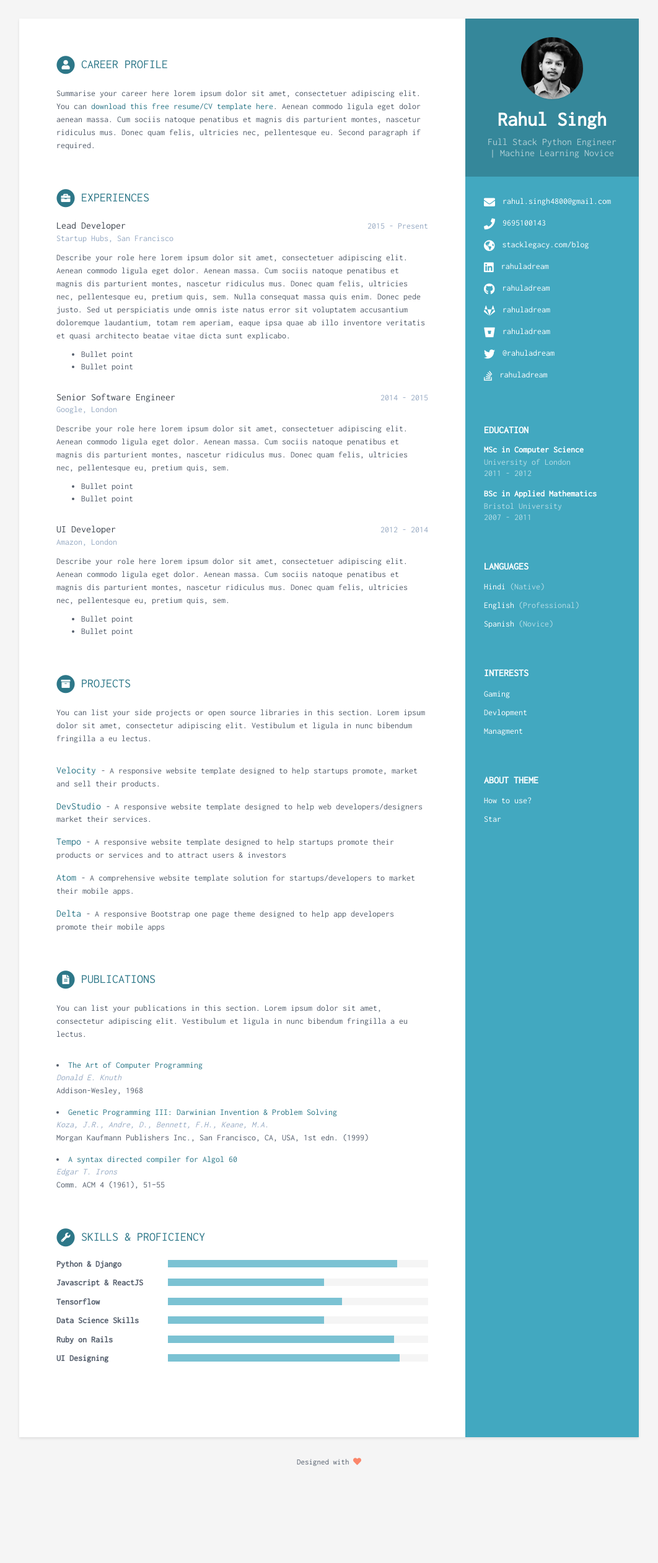
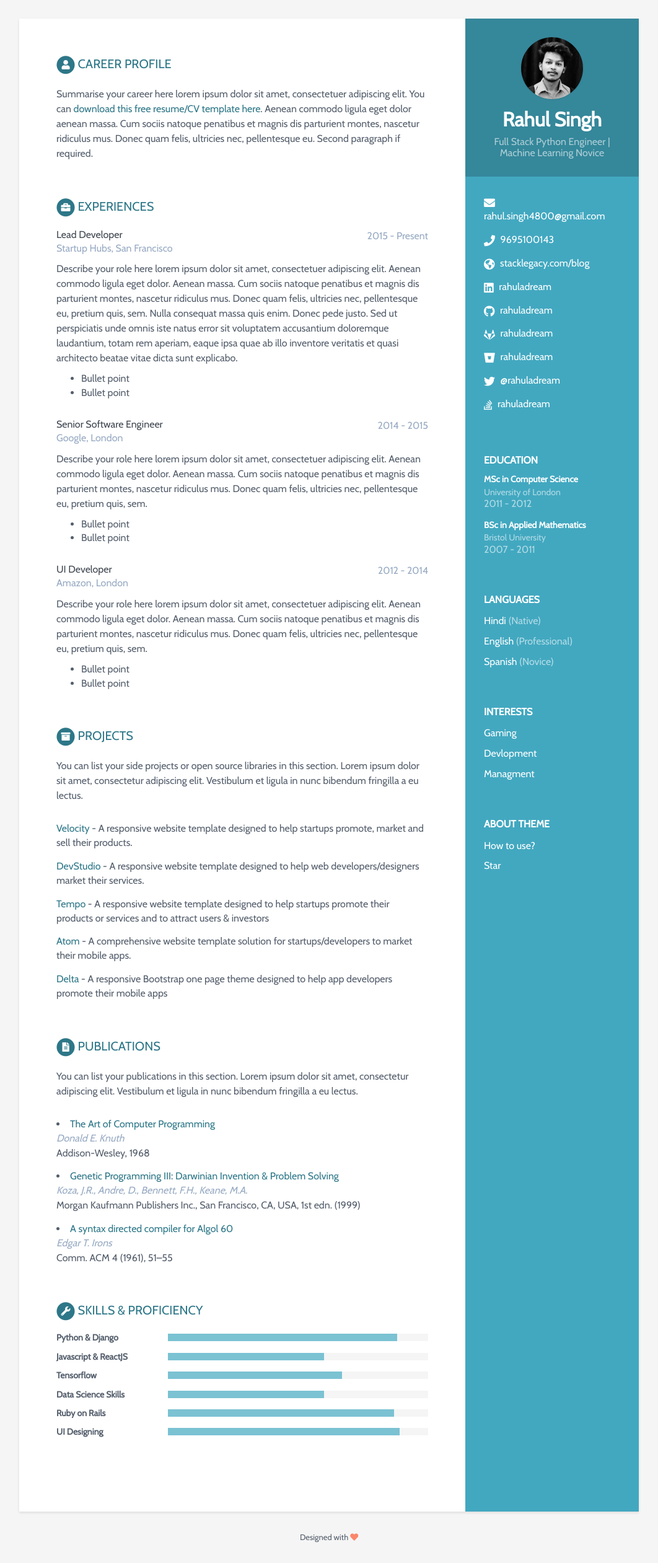
Before and after one commit to rahuladream/rahuladream.github.io, a Jekyll site: the page built from index.html, in a window 1280 px wide. Shown: the whole page at 62% size, without its empty margins (109-1171 px from the left). Built offline with Jekyll 4.4.1, drawn with Linux system fonts in a browser that asks for light colours; before the commit the page ends 2400 px from its top, so only the background shows below that.

Commit message:
added in final base

```diff
--- a/_sass/_base.scss
+++ b/_sass/_base.scss
@@ -7,10 +7,11 @@
 
 
 body {
-    font-family: 'Inconsolata', monospace;
+    // font-family: 'Inconsolata', monospace;
+    font-family: 'Cabin', sans-serif;
     color: $text-color-secondary;
     background: $smoky-white;
-    font-size: 14px;
+    font-size: 16px;
     padding: 30px;
     -webkit-font-smoothing: antialiased;
     -moz-osx-font-smoothing: grayscale;
```
